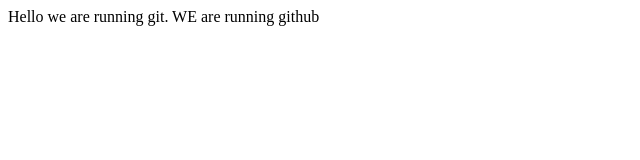
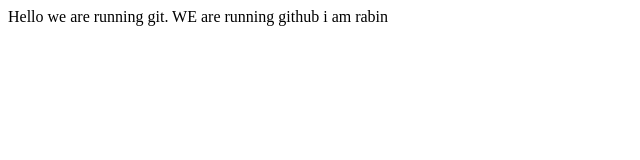
Before and after one commit to rabin699/Git_GG, a plain HTML site: page index.html in a window 1280 px wide. Shown: the full height of the page, 0-640 px from the left. Drawn offline with Linux system fonts and the light colour scheme.

Commit message:
updated by rabin

```diff
--- a/index.html
+++ b/index.html
@@ -8,5 +8,6 @@
 <body>
     Hello we are running git.
     WE are running github
+    i am rabin
 </body>
 </html>
```
